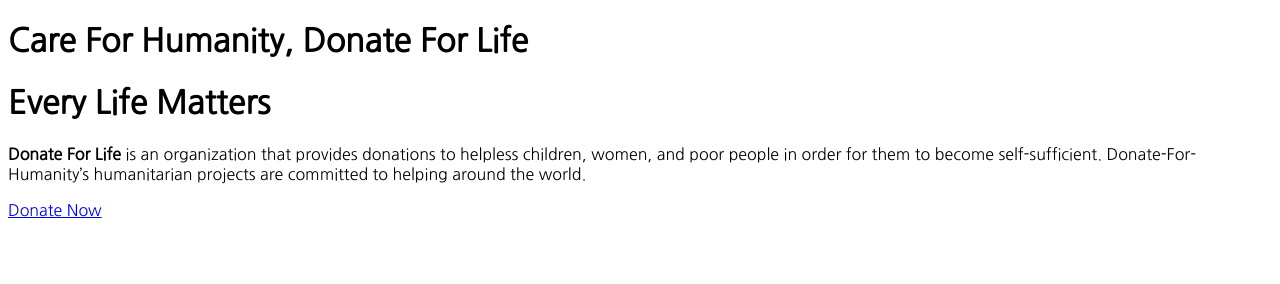
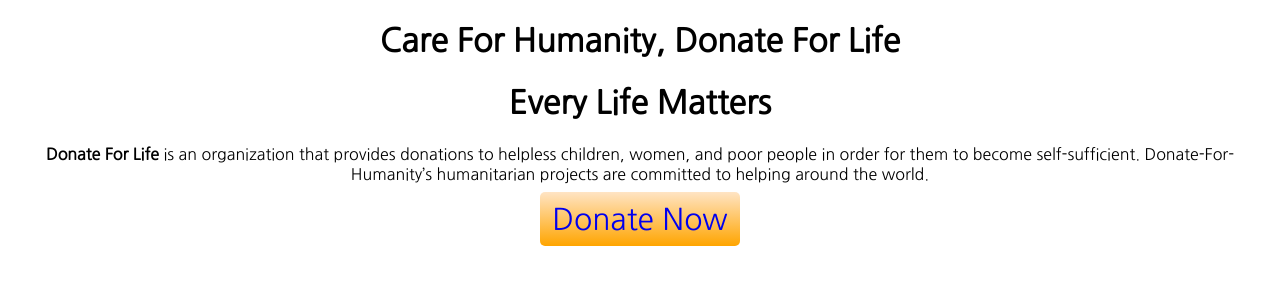
Before and after one commit to marufhasan566/Donate-For-Life-M-01, a plain HTML site: page index.html in a window 1280 px wide. Drawn offline with Linux system fonts and the light colour scheme.

Commit message:
front style added

```diff
--- a/index.html
+++ b/index.html
@@ -13,14 +13,19 @@
 </head>
 
 <body>
+    <div class="front">
         <h1>Care For Humanity, Donate For Life</h1>
         <h1>Every Life Matters</h1>
-    <p> <b>Donate For Life</b> is an organization that provides donations to helpless children, women, and poor people
+        <p> <b>Donate For Life</b> is an organization that provides donations to helpless children, women, and poor
+            people
             in order
             for them to
-        become self-sufficient. Donate-For-Humanity’s humanitarian projects are committed to helping around the world.
+            become self-sufficient. Donate-For-Humanity’s humanitarian projects are committed to helping around the
+            world.
         </p>
         <a href="https://donate-for-humanity.org/campaigns">Donate Now</a>
+    </div>
+
 </body>
 
 </html>
--- a/style.css
+++ b/style.css
@@ -1,3 +1,17 @@
 body {
     font-family: 'Nanum Gothic', sans-serif;
 }
+
+.front {
+    text-align: center;
+}
+
+.front a {
+    text-decoration: none;
+    text-align: center;
+    font-size: 30px;
+    background-image: linear-gradient(bisque, orange);
+    padding: 12px;
+    border: gainsboro;
+    border-radius: 5px;
+}
```
Lines whose indentation alone changed are shown as unchanged.
